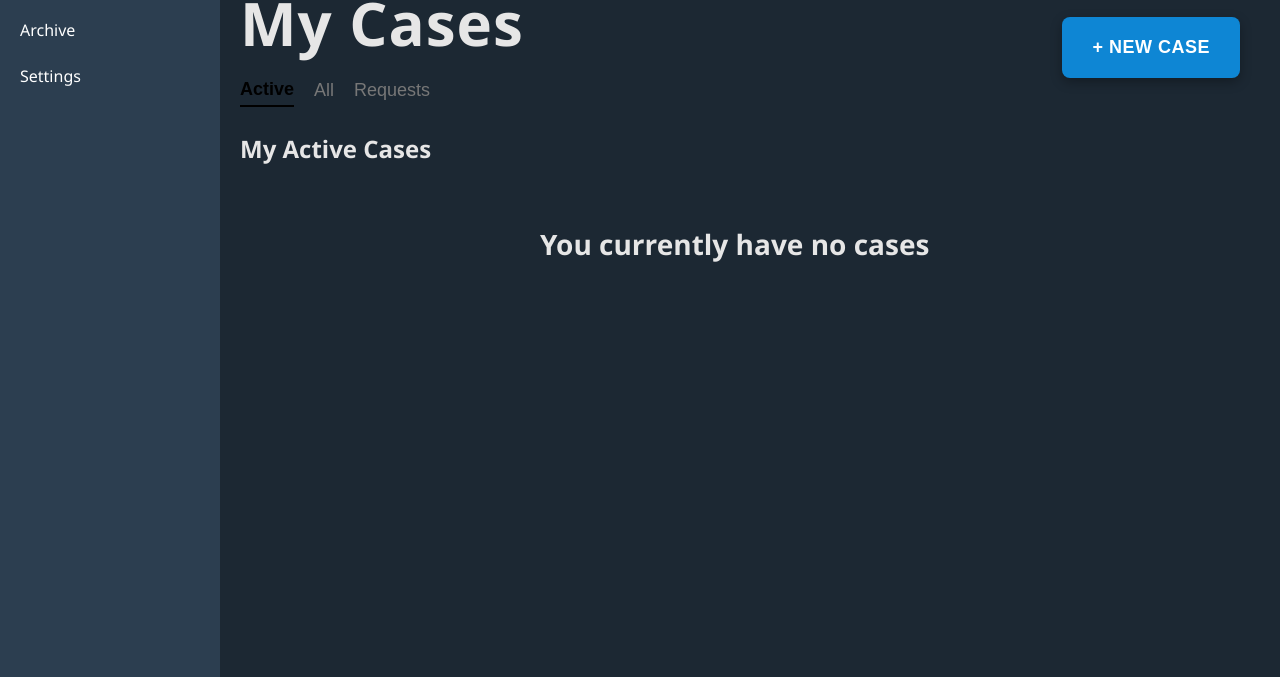
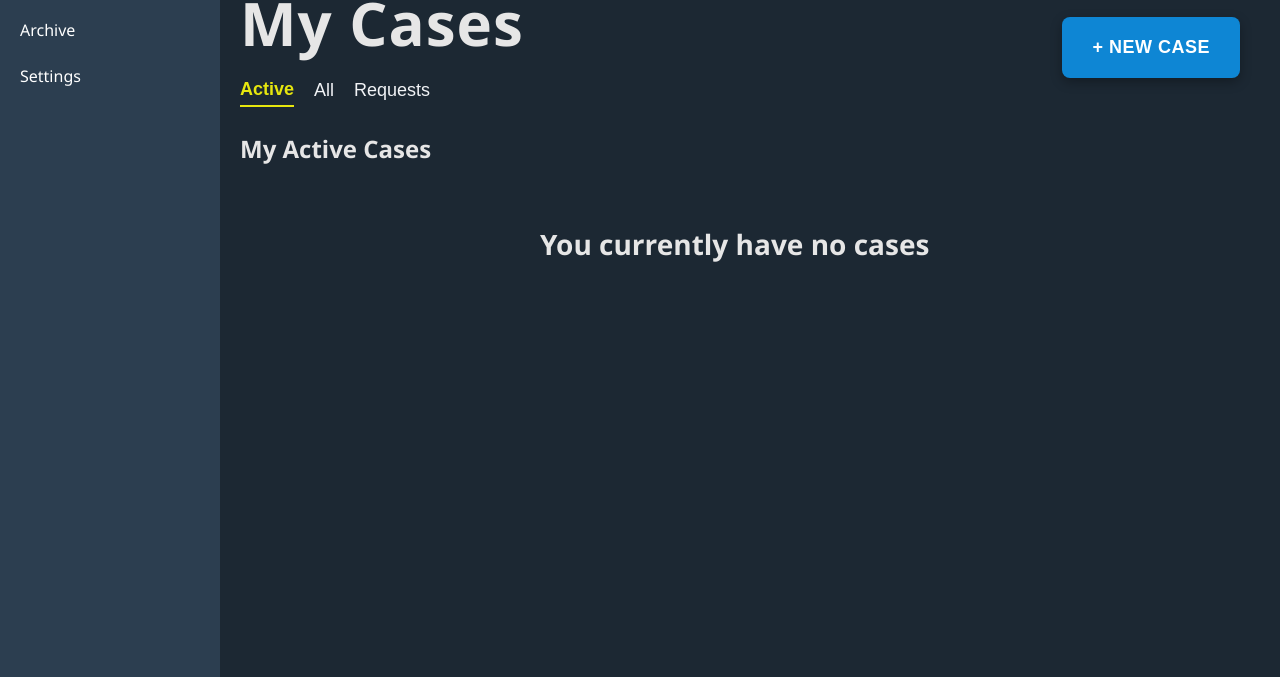
Before and after one commit to niamh-2303/final-year-project, a plain HTML site: page app/views/dashboard.html in a window 1280 px wide. Shown: the part 123-800 px from the top of the page. Drawn offline with Linux system fonts and the light colour scheme.

Commit message:
changed tab colour

```diff
--- a/app/views/css/style.css
+++ b/app/views/css/style.css
@@ -265,17 +265,17 @@ form p a:hover {
     font-size: 18px;
     padding: 5px 0;
     cursor: pointer;
-    color: #777;
+    color: #f1f3f6;
 }
 
 .tab.active {
     font-weight: bold;
-    color: black;
-    border-bottom: 2px solid #000;
+    color: rgb(230, 230, 14);
+    border-bottom: 2px solid rgb(230, 230, 14);
 }
 
 .tab:hover {
-    color: #444;
+    color: #cec2c2;
 }
 
 .tab-content {
```
